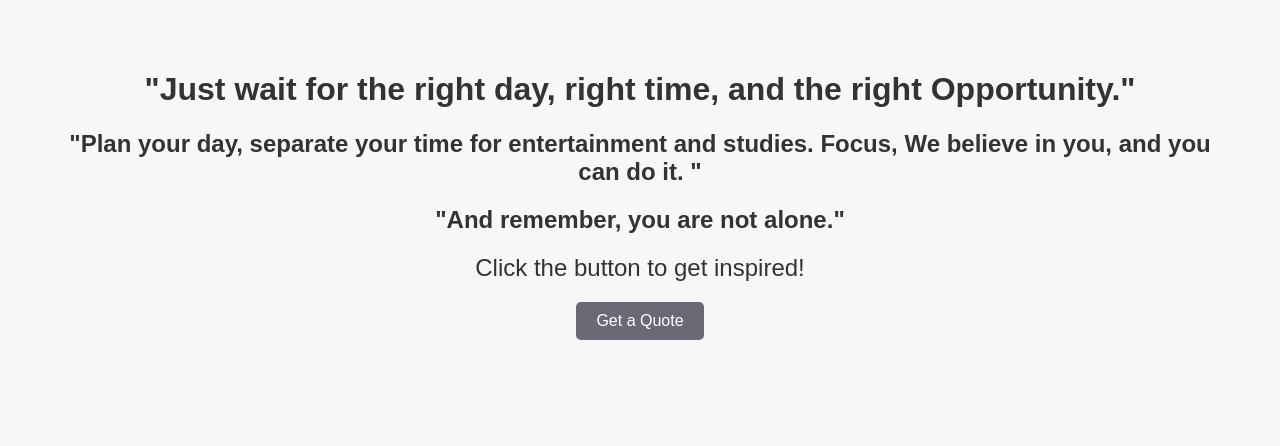
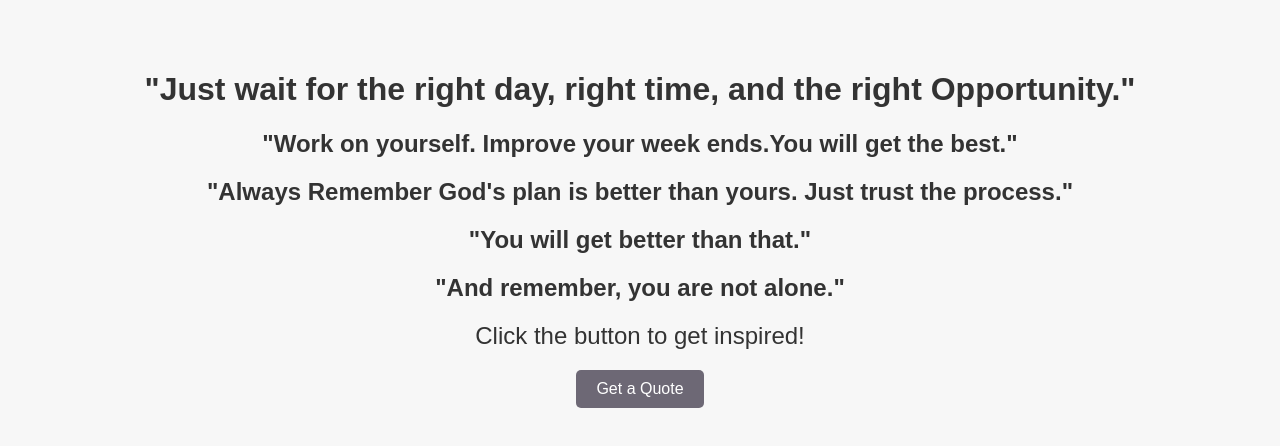
Before and after one commit to krsakshi/Code-Generator, a plain HTML site: page Motivator.html in a window 1280 px wide. Drawn offline with Linux system fonts and the light colour scheme.

Commit message:
Update Motivator.html

```diff
--- a/Motivator.html
+++ b/Motivator.html
@@ -33,7 +33,9 @@
 </head>
 <body>
   <h1>"Just wait for the right day, right time, and the right Opportunity."</h1>
-  <h2>"Plan your day, separate your time for entertainment and studies. Focus, We believe in you, and you can do it. "</h2>
+  <h2>"Work on yourself. Improve your week ends.You will get the best."</h2>
+  <h2>"Always Remember God's plan is better than yours. Just trust the process."</h2>
+    <h2>"You will get better than that."</h2>
   <h2>"And remember, you are not alone."</h2>
   <p id="quote">Click the button to get inspired!</p>
   <button onclick="generateQuote()" aria-label="Generate a new motivational quote">Get a Quote</button>
```
